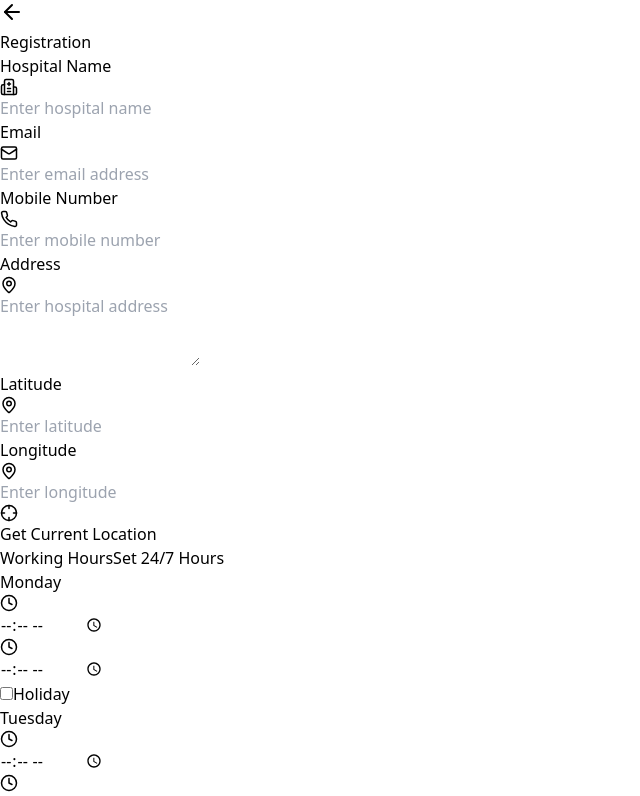
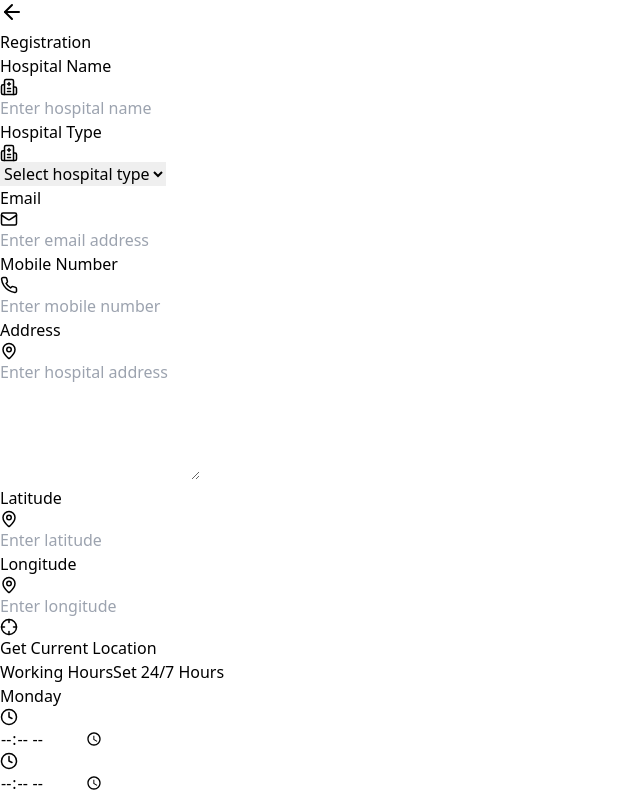
Before and after one commit to Thasleem-MK/Hospital-Management-Hospital-Side, a React (Vite) app: page /registration in a window 1280 px wide. Shown: the top 796 px of the page, without its empty margins (0-640 px from the left). Built offline with nearby package versions, Linux system fonts and the light colour scheme; no server answers.

Commit message:
Add Type for Hospitals

```diff
--- a/src/Redux/Dashboard.ts
+++ b/src/Redux/Dashboard.ts
@@ -34,6 +34,7 @@ export interface Booking {
 interface InitialStateType {
   _id: string;
   name: string;
+  type: string;
   address: string;
   phone: string;
   emergencyContact: string;
@@ -58,6 +59,7 @@ interface InitialStateType {
 const InitialState: InitialStateType = {
   _id: "",
   name: "",
+  type: "",
   address: "",
   phone: "",
   emergencyContact: "0000000000",
--- a/src/pages/Registration.tsx
+++ b/src/pages/Registration.tsx
@@ -22,6 +22,7 @@ interface WorkingHours {
 const HospitalRegistration: React.FC = () => {
   const [formData, setFormData] = useState({
     name: "",
+    type: "",
     email: "",
     mobile: "",
     address: "",
@@ -47,9 +48,7 @@ const HospitalRegistration: React.FC = () => {
   const [isGettingLocation, setIsGettingLocation] = useState(false);
   const navigate = useNavigate();
 
-  const handleChange = (
-    e: React.ChangeEvent<HTMLInputElement | HTMLTextAreaElement>
-  ) => {
+  const handleChange = (e: any) => {
     const { name, value } = e.target;
     setFormData((prev) => ({ ...prev, [name]: value }));
     setErrors((prev) => ({ ...prev, [name]: "" }));
@@ -69,6 +68,7 @@ const HospitalRegistration: React.FC = () => {
   const validateForm = () => {
     const newErrors: { [key: string]: string } = {};
     if (!formData.name) newErrors.name = "Hospital name is required";
+    if (formData.type == "") newErrors.type = "Hospital type is required";
     if (!formData.email) newErrors.email = "Email is required";
     else if (!/\S+@\S+\.\S+/.test(formData.email))
       newErrors.email = "Email is invalid";
@@ -182,7 +182,9 @@ const HospitalRegistration: React.FC = () => {
     <div className="min-h-screen bg-green-50 flex items-center justify-center p-4">
       <div className="max-w-2xl w-full bg-white rounded-lg shadow-md p-8">
         <BackButton OnClick={() => navigate("/")} />
-          <h2 className="text-3xl font-bold text-green-800 inline-block">Registration</h2>
+        <h2 className="text-3xl font-bold text-green-800 inline-block">
+          Registration
+        </h2>
         <form onSubmit={handleSubmit} className="space-y-4">
           <div className="grid grid-cols-1 md:grid-cols-2 gap-4">
             <div>
@@ -212,6 +214,38 @@ const HospitalRegistration: React.FC = () => {
             </div>
             <div>
               <label
+                htmlFor="type"
+                className="block text-sm font-medium text-green-700 mb-1"
+              >
+                Hospital Type
+              </label>
+              <div className="relative">
+                <Hospital
+                  className="absolute left-3 top-1/2 transform -translate-y-1/2 text-green-600"
+                  size={18}
+                />
+                <select
+                  id="type"
+                  name="type"
+                  value={formData.type}
+                  onChange={handleChange}
+                  className="pl-10 w-full px-3 py-2 border border-green-300 rounded-md focus:outline-none focus:ring-2 focus:ring-green-500"
+                >
+                  <option value="">Select hospital type</option>
+                  <option value="Allopathy">Allopathy</option>
+                  <option value="Homeopathy">Homeopathy</option>
+                  <option value="Ayurveda">Ayurveda</option>
+                  <option value="Unani">Unani</option>
+                  <option value="Acupuncture">Acupuncture</option>
+                  <option value="Other">Other</option>
+                </select>
+              </div>
+              {errors.type && (
+                <p className="text-red-500 text-xs mt-1">{errors.type}</p>
+              )}
+            </div>
+            <div>
+              <label
                 htmlFor="email"
                 className="block text-sm font-medium text-green-700 mb-1"
               >
@@ -235,8 +269,6 @@ const HospitalRegistration: React.FC = () => {
                 <p className="text-red-500 text-xs mt-1">{errors.email}</p>
               )}
             </div>
-          </div>
-          <div className="grid grid-cols-1 md:grid-cols-2 gap-4">
             <div>
               <label
                 htmlFor="mobile"
@@ -262,7 +294,9 @@ const HospitalRegistration: React.FC = () => {
                 <p className="text-red-500 text-xs mt-1">{errors.mobile}</p>
               )}
             </div>
-            <div>
+          </div>
+          <div className="grid grid-cols-1 md:grid-cols-2 gap-4">
+            <div className="md:col-span-1">
               <label
                 htmlFor="address"
                 className="block text-sm font-medium text-green-700 mb-1"
@@ -281,15 +315,14 @@ const HospitalRegistration: React.FC = () => {
                   onChange={handleChange}
                   className="pl-10 w-full px-3 py-2 border border-green-300 rounded-md focus:outline-none focus:ring-2 focus:ring-green-500"
                   placeholder="Enter hospital address"
-                  rows={3}
+                  rows={5}
                 />
               </div>
               {errors.address && (
                 <p className="text-red-500 text-xs mt-1">{errors.address}</p>
               )}
             </div>
-          </div>
-          <div className="grid grid-cols-1 md:grid-cols-2 gap-4">
+            <div className="md:col-span-1 grid grid-rows-2 gap-4">
               <div>
                 <label
                   htmlFor="latitude"
@@ -337,8 +370,11 @@ const HospitalRegistration: React.FC = () => {
                   />
                 </div>
                 {errors.longitude && (
-                <p className="text-red-500 text-xs mt-1">{errors.longitude}</p>
+                  <p className="text-red-500 text-xs mt-1">
+                    {errors.longitude}
+                  </p>
                 )}
+              </div>
             </div>
           </div>
           <div>
```
Lines whose indentation alone changed are shown as unchanged.
